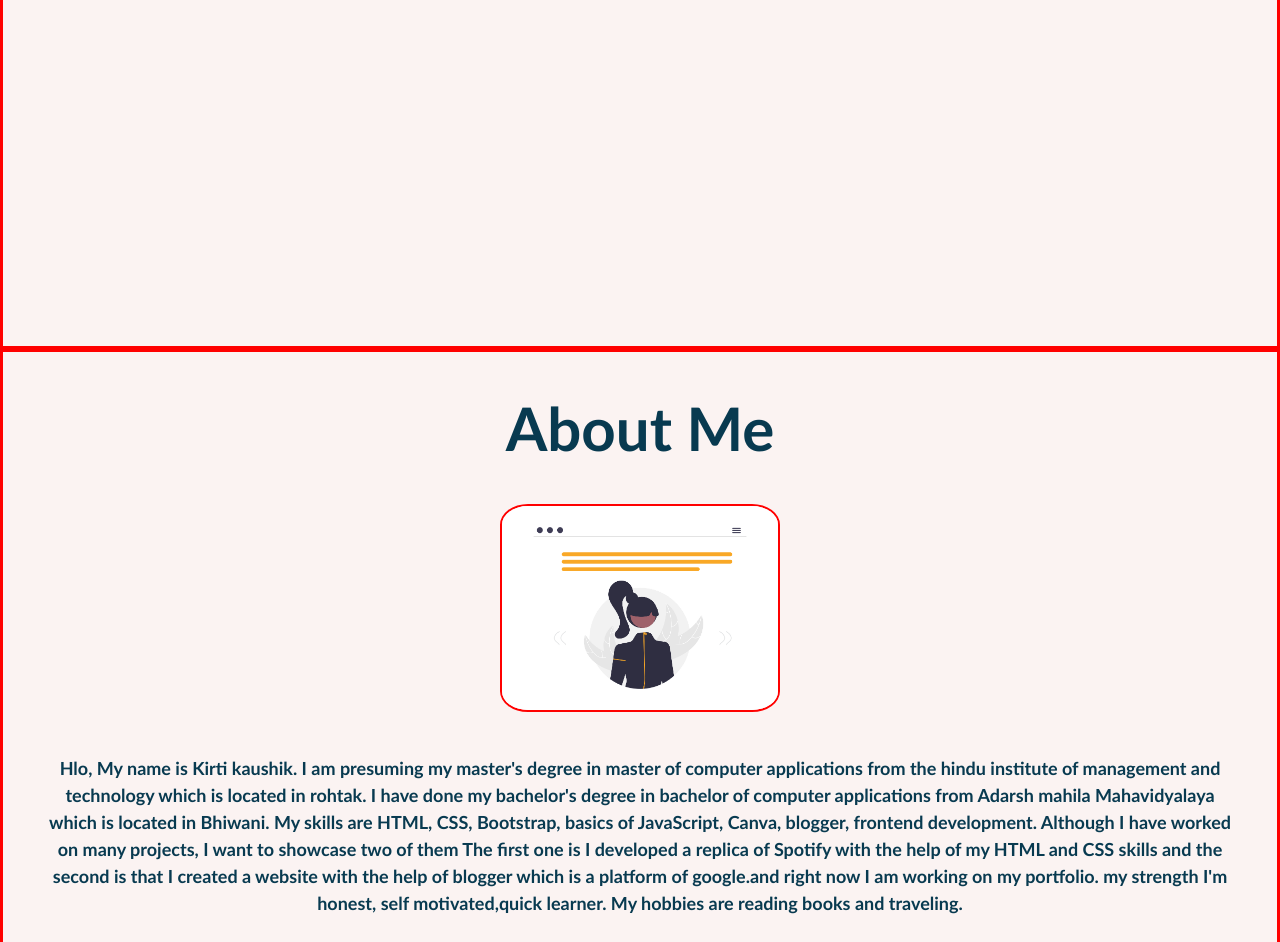
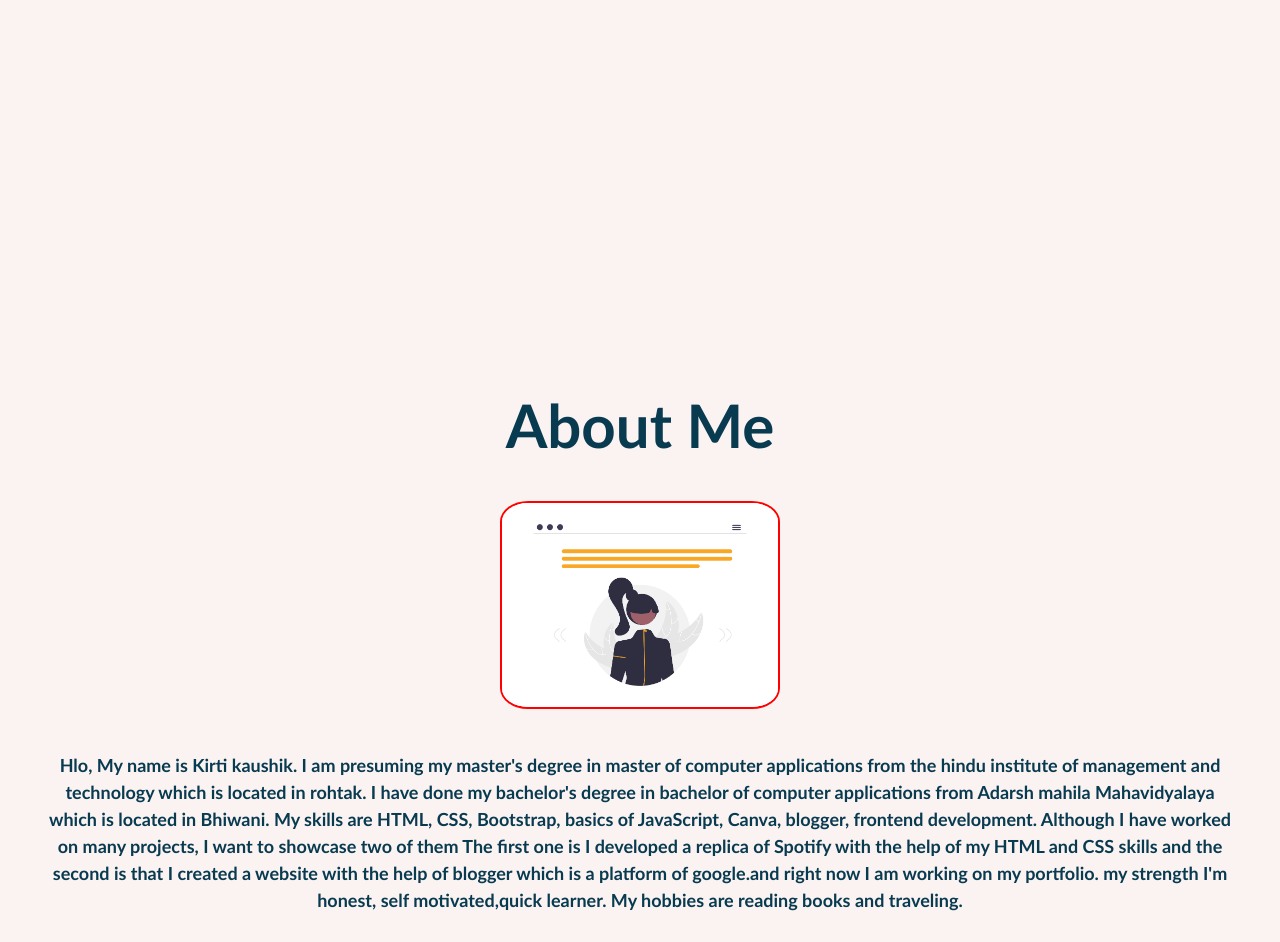
Before and after one commit to kirtikau16/Portfolio-, a plain HTML site: page index.html in a window 1280 px wide. Shown: the part 451-1393 px from the top of the page. Drawn offline with Linux system fonts and the light colour scheme.

Commit message:
Update style.css
Update style.css

```diff
--- a/style.css
+++ b/style.css
@@ -1,17 +1,15 @@
-*{
-    margin: 0%;
-    padding: 0%;
-    box-sizing:border-box;
+* {
+    margin: 0;
+    padding: 0;
+    box-sizing: border-box;
 }
-
 
 body {
     background-color: #fbf3f2;
-    /* color: #083a50; */
     font-family: 'Trebuchet MS', 'Lucida Sans Unicode', 'Lucida Grande', 'Lucida Sans', Arial, sans-serif;
 }
 
-.navbar{
+.navbar {
     background-color: #083a50;
     height: 3rem;
     width: 100%;
@@ -24,181 +22,142 @@ body {
     padding: 10px;
 }
 
-.navbar a{
-    /* font-weight: 400; */
+.navbar a {
     font-size: 20px;
     color: white;
     text-decoration: none;
-    /* justify-content:center; */
     padding: 10px 20px;
 }
 
-.navbar a:hover{
+.navbar a:hover {
     color: #FBF3F2;
-    /* font-weight: 400; */
     background-color: #1C768F;
     border-radius: 10px;
-    /* transition: .2s; */
 }
 
-#home_section{
+#home_section {
     height: 100vh;
     width: 100%;
     padding: 12rem 0;
-    border: 3px solid red;
 }
 
-.info{
+.info {
     text-align: center;
     display: flex;
     justify-content: space-around;
     flex-wrap: wrap;
 }
 
-.role{
+.role {
     font-size: 40px;
-    text-align: center;
-    /* justify-content: end; */
 }
 
-.info img{
+.info img {
     height: 12rem;
-    /* justify-content: end; */
     border-radius: 50%;
-    box-shadow: 5px 5px 5px 4px  #083a50 ;
+    box-shadow: 5px 5px 5px 4px #083a50;
 }
 
-#about_section{
+#about_section {
     height: 100vh;
     width: 100%;
-    border: 3px solid red;
     text-align: center;
 }
 
-.heading{
+.heading {
     font-size: 60px;
     color: #083a50;
-    text-align: center;
     padding: 2.5rem 0;
 }
 
-/* .aboutinfo{
-    text-align: center;
-    justify-content: space-around;
-} */
-
-.about img{
+.about img {
     height: 13rem;
     border: 2px solid red;
     border-radius: 10%;
 }
 
-.about p{
+.about p {
     color: #083a50;
     font-size: large;
     font-weight: 600;
     padding: 40px;
     line-height: 1.5;
-    /* border: 2px solid red; */
 }
 
-
-
-
-
-
-
-
-
-
-
-
-
-
-
-@media (max-width:1120px){
-
-    .navbar{
-        justify-content:space-evenly;
+/* Media Queries */
+@media (max-width: 1120px) {
+    .navbar {
+        justify-content: space-evenly;
         transition: .7s;
     }
 
-    .info{
+    .info {
         gap: 20px;
         margin: auto;
     }
 
-    .role{
+    .role {
         font-size: 40px;
-        /* transition: 5s; */
         flex-direction: column;
     }
 
-    .info img{
+    .info img {
         height: 10rem;
         margin-top: 29px;
     }
 
-    .about p{
+    .about p {
         font-size: 1rem;
     }
 }
 
-@media (max-width:900px){
-    .about p{
+@media (max-width: 900px) {
+    .about p {
         font-size: 0.7rem;
     }
-    .about img{
+    .about img {
         height: 10rem;
     }
 }
 
-@media (min-width:600px) and (max-width:700px){
-    .info img{
+@media (min-width: 600px) and (max-width: 700px) {
+    .info img {
         height: 18rem;
         width: 25rem;
         transition: 2s;
     }
 
-    #home_section{
+    #home_section {
         height: 600px;
         padding: 0px;
         margin: auto;
     }
-
 }
 
-
-
-@media (max-width:630px) {
-
-    .navbar{
-        justify-content:space-evenly;
+@media (max-width: 630px) {
+    .navbar {
+        justify-content: space-evenly;
         height: 2rem;
         align-items: center;
         text-align: center;
     }
 
-    .navbar a{
+    .navbar a {
         font-size: 17px;
         font-weight: normal;
-        /* padding: auto; */
-        /* transition: 1s; */
         height: 2rem;
-        /* align-items: center;
-        text-align: center; */
         padding: 5px 5px;
     }
 
-    .info{
+    .info {
         margin: 40px 0;
     }
 
-    .role{
+    .role {
         font-size: 20px;
     }
 
-    .info img{
+    .info img {
         height: 12rem;
         width: 20rem;
         transition: 1s;
```
